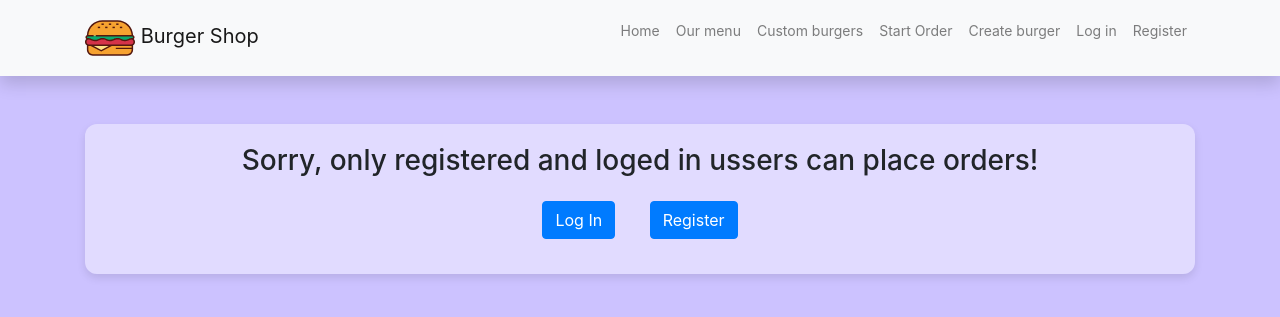
After one commit to Ignaslev/BurgerShop, a Django app: template burger_shop/templates/pls_login.html in a window 1280 px wide. The commit adds this page. Shown: the top 317 px of the page. Run offline with Django 4.2, Linux system fonts and the light colour scheme; the template is opened without the code that fills it, so the values that code supplies are empty; some libraries are stand-ins or nearby versions.

Commit message:
Maybe extra pages to ask user to log in or register when starting order or create burger. In create burger we can check inside template as we use javascript and upon clicking button we dont need anything from request, but when we starting order, upon request we need user right away, and if user is not logged in we can access template, so we had to make extra view and template.

```diff
--- /dev/null
+++ b/burger_shop/templates/pls_login.html
@@ -0,0 +1,14 @@
+{% extends 'base.html' %}
+
+{% block content %}
+<div class="content">
+<div class="text-center">
+        <h3 class="me-3">Sorry, only registered and loged in ussers can place orders!</h3>
+        <div>
+            <a href="{% url 'login' %}" class="btn btn-primary" style="margin: 15px">Log In</a>
+            <a href="{% url 'burger_shop:register' %}" class="btn btn-primary" style="margin: 15px">Register</a>
+        </div>
+</div>
+</div>
+
+{% endblock %}
--- a/burger_shop/urls.py
+++ b/burger_shop/urls.py
@@ -19,5 +19,6 @@ urlpatterns = [
     path('my-burgers/',views.user_burgers,name='user_burgers'),
     path('my-burgers/<int:burger_id>', views.get_user_burger, name='user_burger'),
     path('custom-burgers/', views.all_custom_burgers, name='custom_burgers'),
+    path('no-access/', views.pls_login, name='pls_login')
 
 ]
```
Also changed, not shown: burger_shop/templates/create_burger.html (+11 -0 lines), burger_shop/views.py (+6 -2 lines), db.sqlite3.
